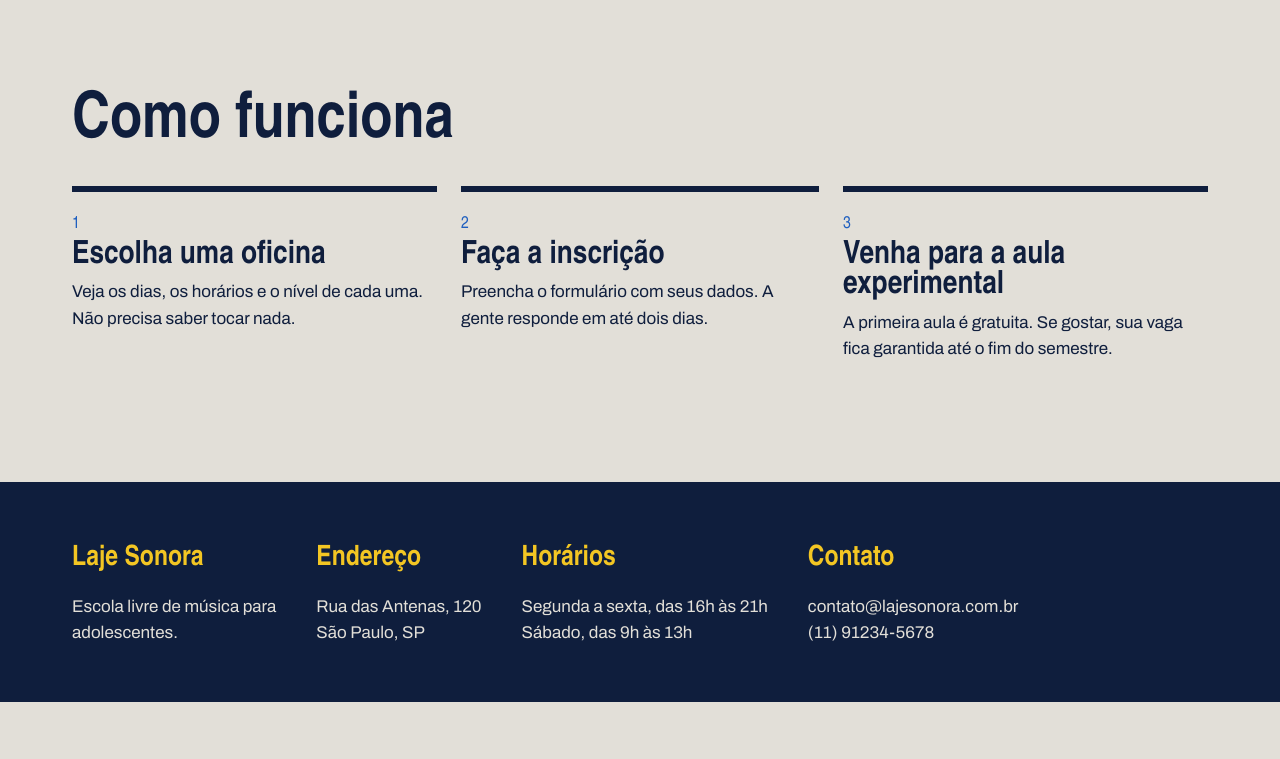
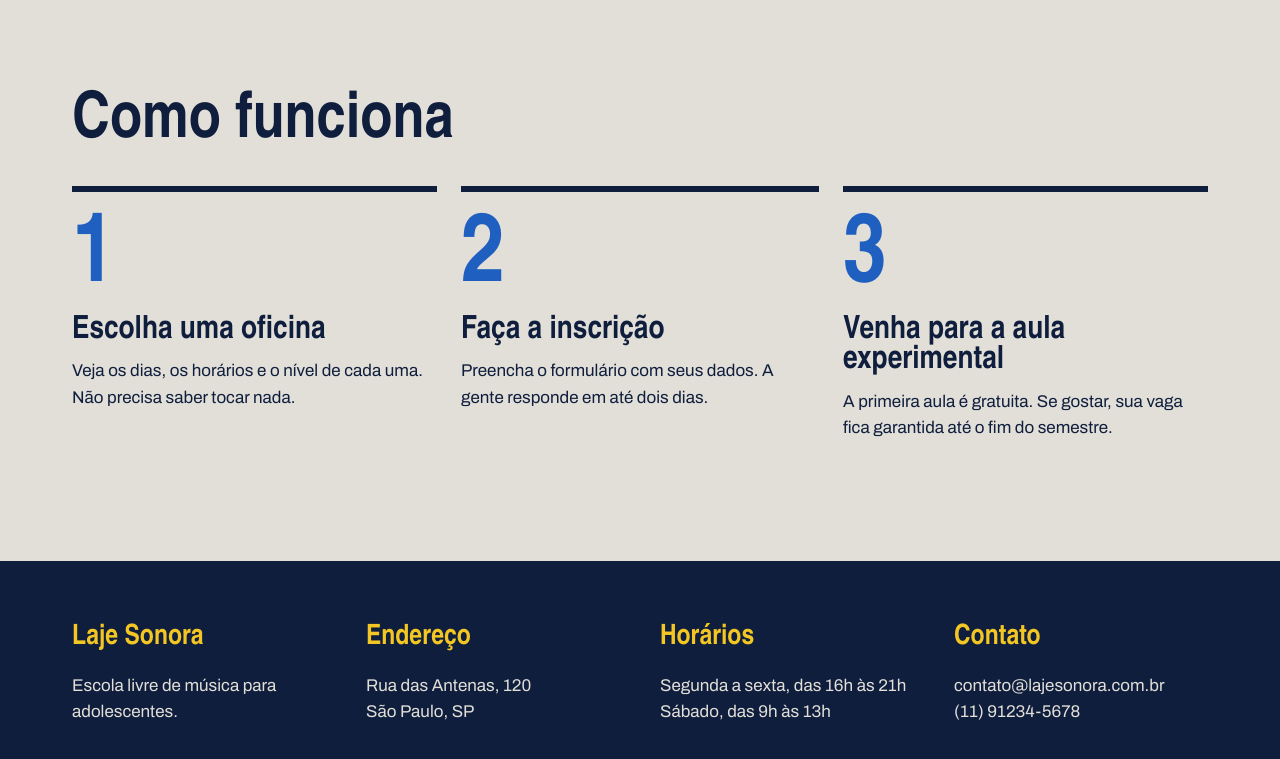
Before and after one commit to Jcmb1of1/laje_sonora, a plain HTML site: page index.html in a window 1280 px wide. Shown: the part 1739-2498 px from the top of the page. Before the commit the page ends 2441 px from the top, so only its background shows below. Drawn offline with Linux system fonts and the light colour scheme; a web font is replaced by a local one.

Commit message:
Página inicial pronta

```diff
--- a/index.css
+++ b/index.css
@@ -193,19 +193,21 @@ h1, h2, h3{
 
 .passo{
     border-top: 6px solid var(--tinta);
-    padding-top: 24px;
+    padding-top: 20px;
     max-width: 365px;
 }
 
 .passo-numero{
     font-family: var(--fonte-cartaz);
+    font-weight: 900;
+    font-size: 96px;
     line-height: 1;
     color: var(--caixa-dagua);
 }
 
 .passo h3{
     font-size: 32px;
-    margin-block: 8px;
+    margin-block: 8px 12px;
 }
 
 .rodape{
@@ -218,7 +220,10 @@ h1, h2, h3{
 .rodape-colunas{
     display: flex;
     gap: 40px;
+}
 
+.rodape-coluna{
+    flex: 1;
 }
 
 .rodape h4{
```
